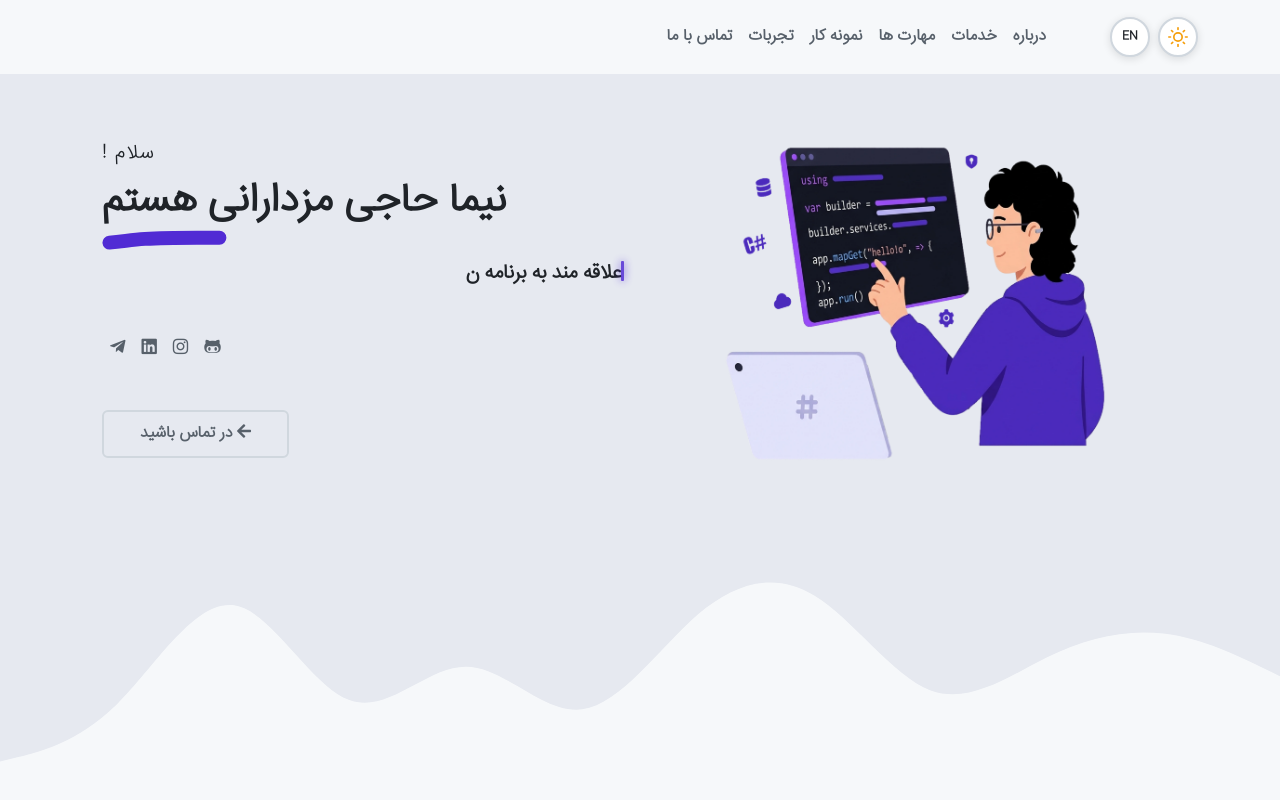
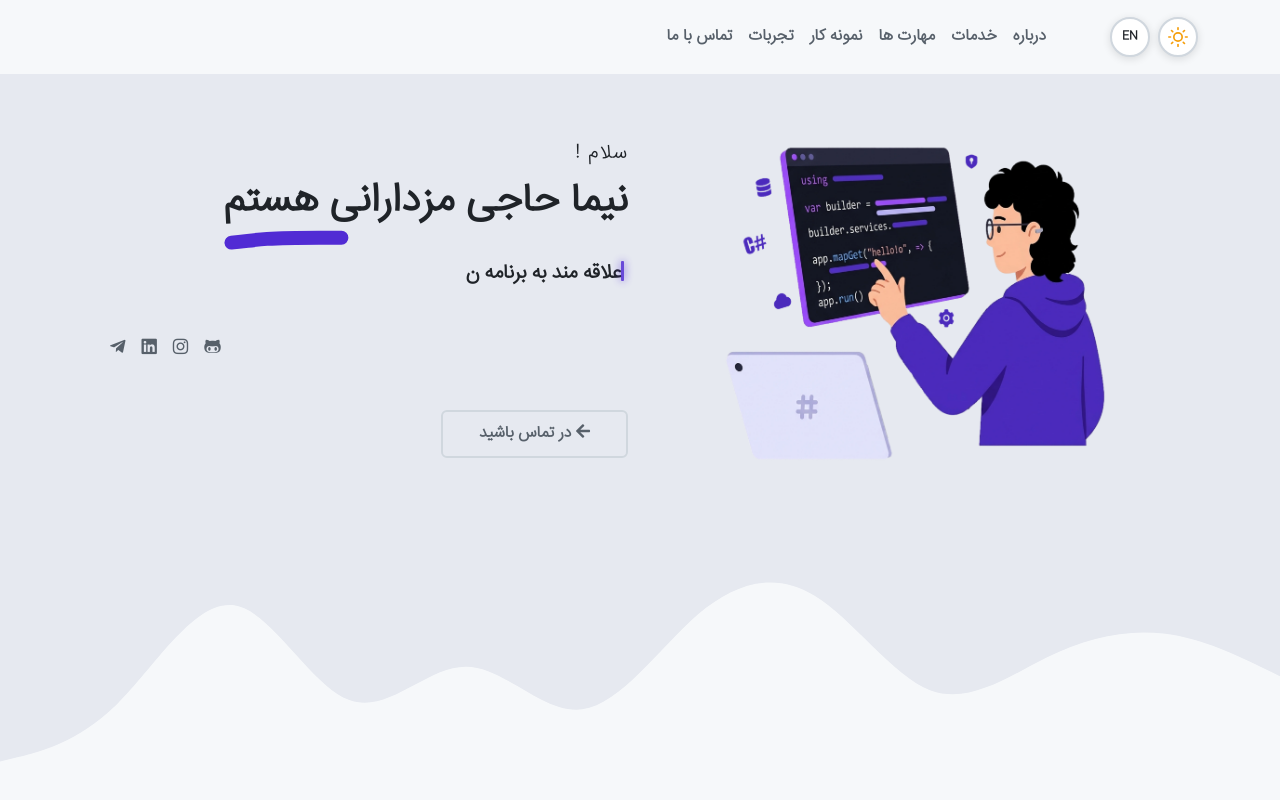
Before and after one commit to livaitestor/CV, a React (Vite) app: page / in a window 1280 px wide. Shown: the top 800 px of the page. Built offline with nearby package versions, Linux system fonts and the light colour scheme.

Commit message:
fix: RTL hero text wrapper forced text-align:right — greeting, title, subtitle all anchored right; LTR unaffected

```diff
--- a/src/index.css
+++ b/src/index.css
@@ -156,6 +156,12 @@
   vertical-align: -0.15em;
 }
 
+/* ── Farsi: hero text block anchors right — greeting + title + subtitle all right-aligned ── */
+/* .mt-5 has .text-start (LTR-friendly). In RTL this override puts everything back on the right. */
+.dir-rtl .hero-header .mt-5 {
+  text-align: right !important;
+}
+
 /* reserve room for the longest subtitle so the layout never jumps */
 .lead.fw-normal:has(.typewriter) {
   min-height: 2.8em;
```
